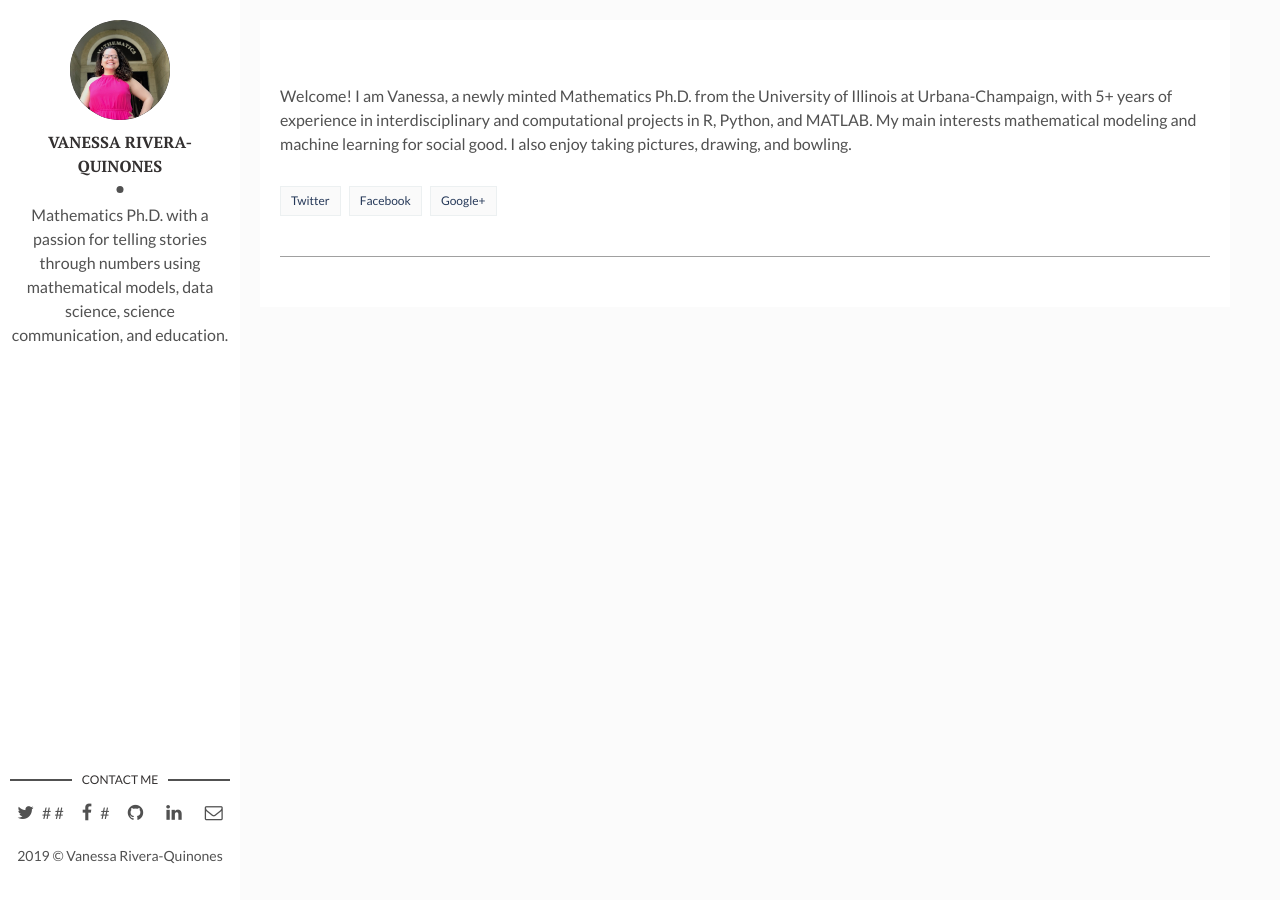
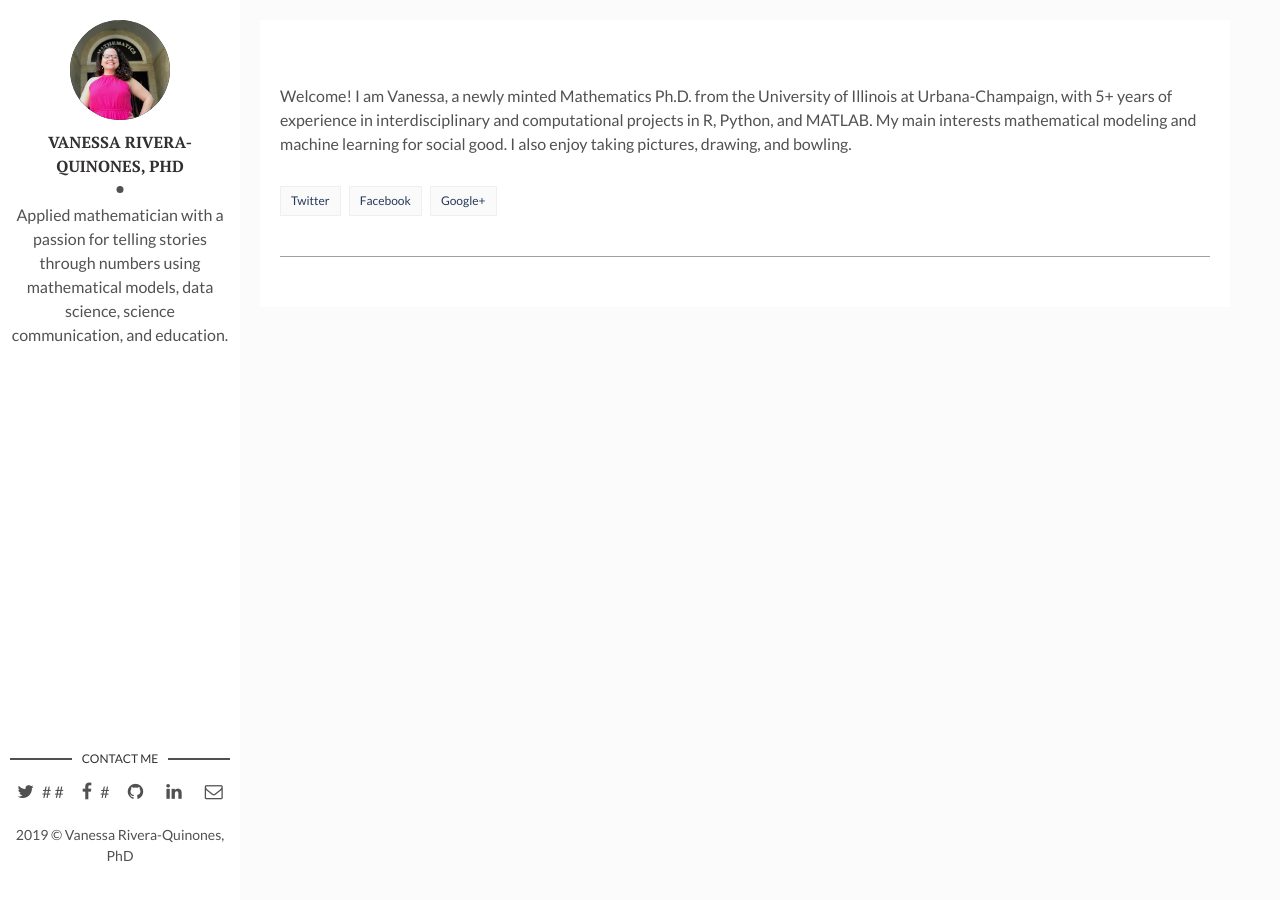
Before and after one commit to vriveraq/vriveraq.github.io, a Jekyll site: the page built from index.md, in a window 1280 px wide. Built offline with Jekyll 4.4.1, drawn with Linux system fonts in a browser that asks for light colours; our own code applies the rules of GitHub Pages for plain Markdown files.

Commit message:
Update _config.yml

```diff
--- a/_config.yml
+++ b/_config.yml
@@ -11,9 +11,9 @@ url: "" # the base hostname & protocol for your site, e.g. http://example.com
 site-twitter:  #if your site has a twitter account, enter it here
 
 # Author Settings
-author: Vanessa Rivera-Quinones # add your name
+author: Vanessa Rivera-Quinones, PhD # add your name
 author-img: vriveraq_photo.jpg # add your photo
-about-author: Mathematics Ph.D. with a passion for telling stories through numbers using mathematical models, data science,
+about-author: Applied mathematician with a passion for telling stories through numbers using mathematical models, data science,
   science communication, and education.  # add description
 social-twitter: MissVRiveraQ # add your Twitter handle
 #social-facebook: # add your Facebook handle
```
